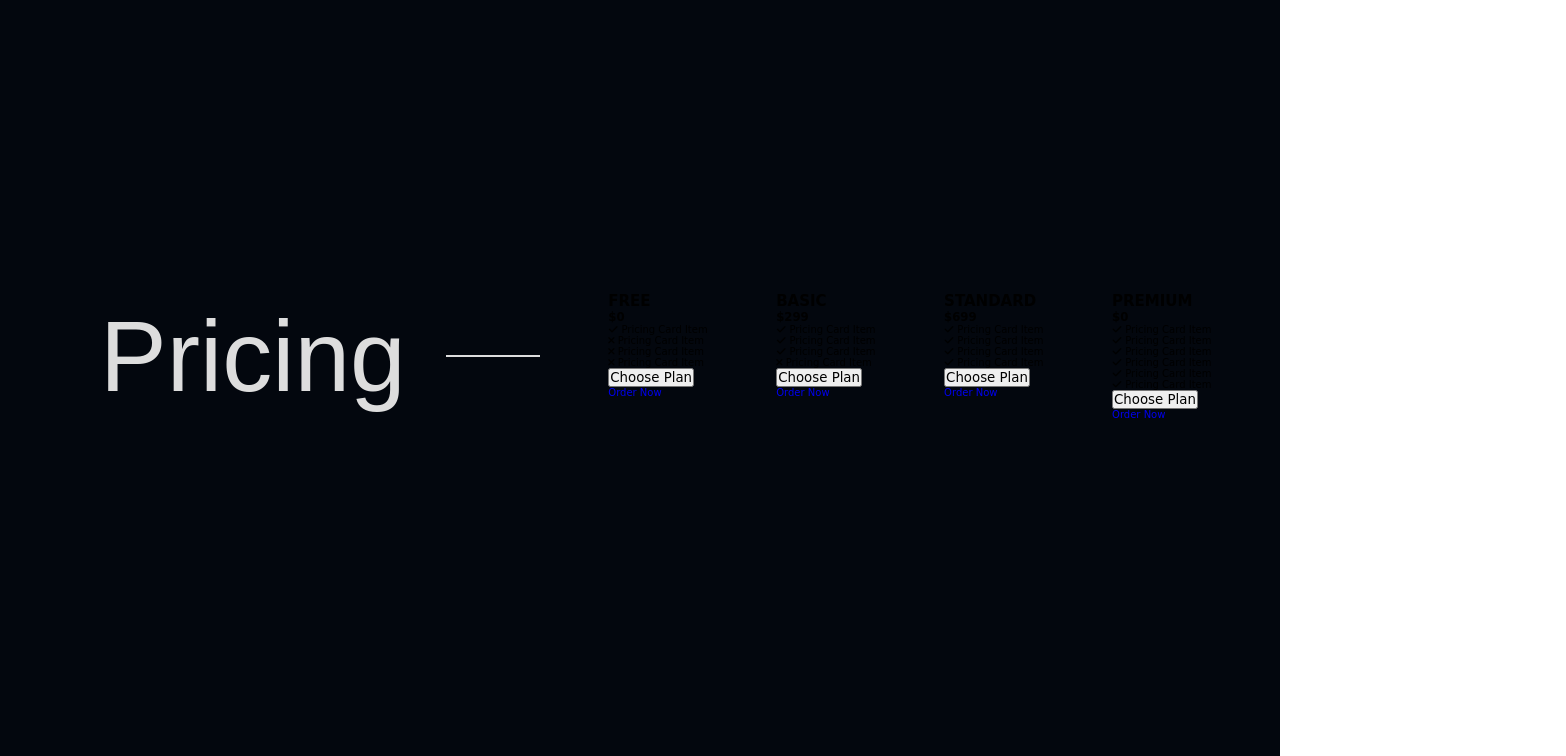
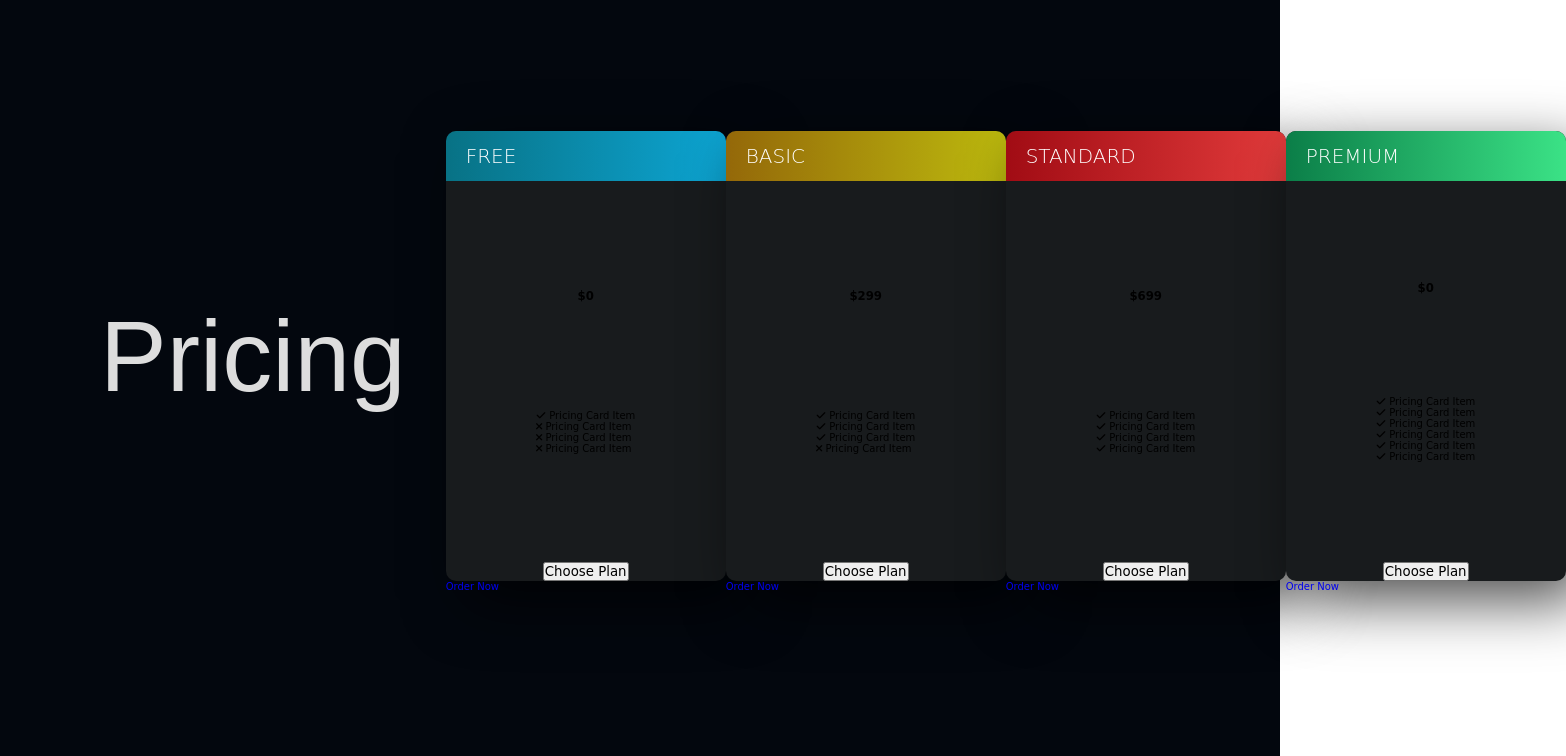
Before and after one commit to Johnjohnn/Agency-Website, a plain HTML site: page index.html in a window 1280 px wide. Shown: the part 1655-2411 px from the top of the page, 1566 px wide, since content can reach past the window. Drawn offline with Linux system fonts and the light colour scheme.

Commit message:
working on styling

```diff
--- a/style.css
+++ b/style.css
@@ -367,4 +367,51 @@ transform: translateY(0);
     display: flex;
     justify-content: space-evenly;
 }
+
+.pricing-card{
+    width: 28rem;
+    height: 45rem;
+    background-color: #181b1d;
+    border-radius: 1rem;
+    box-shadow: 2rem 2rem 6rem rgba(0, 0, 0 , 0.7);
+}
+.pricing-card-front{
+    width: 100%;
+    height: 100%;
+    display: flex;
+    flex-direction: column;
+    align-items: center;
+    justify-content: space-between;
+}
+.pricing-card-heading {
+    font-size: 2rem;
+    font-weight: 300;
+    color: #fff;
+    width: 100%;
+    height: 5rem;
+    display: flex;
+    align-items: center;
+    padding-left: 2rem;
+}
+
+.heading-free {
+    background: linear-gradient(to right,#087285, #0da5d3);
+    border-radius: 1rem 1rem 0 0;
+
+}
+.heading-basic {
+    background: linear-gradient(to right,#946809, #bdba0e);
+    border-radius: 1rem 1rem 0 0;
+
+}
+.heading-standard {
+    background: linear-gradient(to right,#a10c14, #e23b3b);
+    border-radius: 1rem 1rem 0 0;
+
+}
+.heading-premium {
+    background: linear-gradient(to right,#0b7e48, #3be286);
+    border-radius: 1rem 1rem 0 0;
+
+}
 /* End of Section 3 */
```
